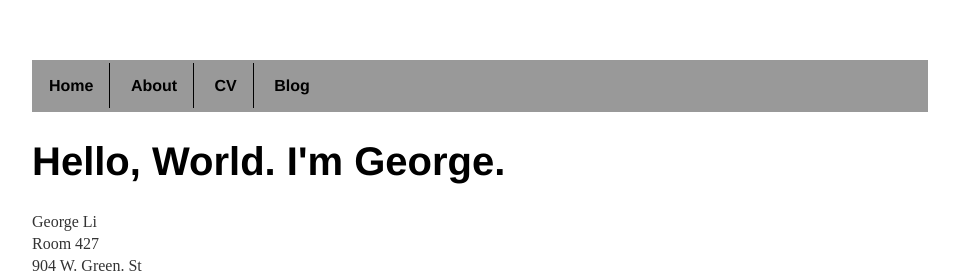
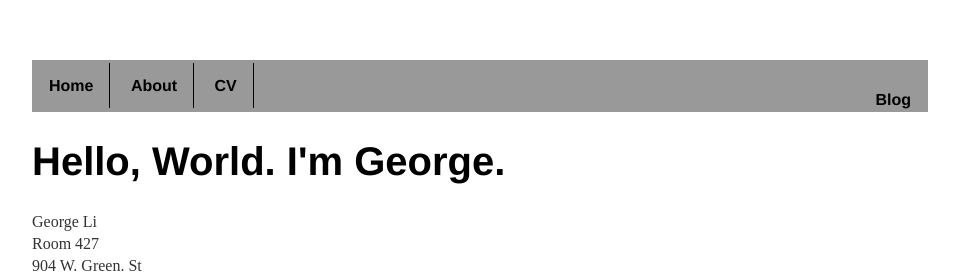
Before and after one commit to ghli2/ghli2.github.io, a Jekyll site: the page built from index.html, in a window 1280 px wide. Shown: the top 273 px of the page, without its empty margins (160-1119 px from the left). Built offline with Jekyll 4.4.1, drawn with Linux system fonts in a browser that asks for light colours.

Commit message:
Update default.html

```diff
--- a/_layouts/default.html
+++ b/_layouts/default.html
@@ -14,7 +14,7 @@
 	        		<li><a href="/">Home</a></li>
 		        	<li><a href="/about">About</a></li>
 	        		<li><a href="/cv">CV</a></li>
-	        		<li><a href="/blog">Blog</a></li>
+	        		<li style="float:right"><a href="/blog">Blog</a></li>
 	    		</ul>
 			</nav>
 			<div class="container">
```
